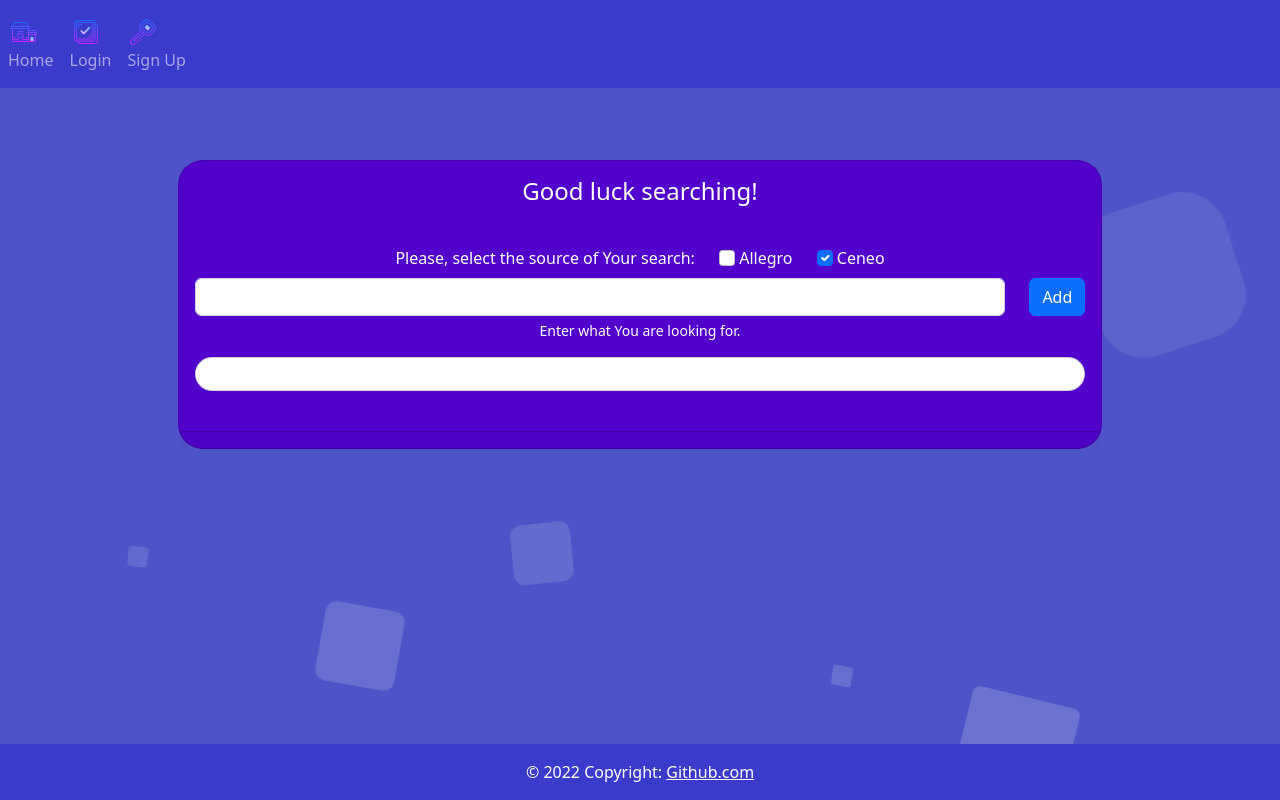
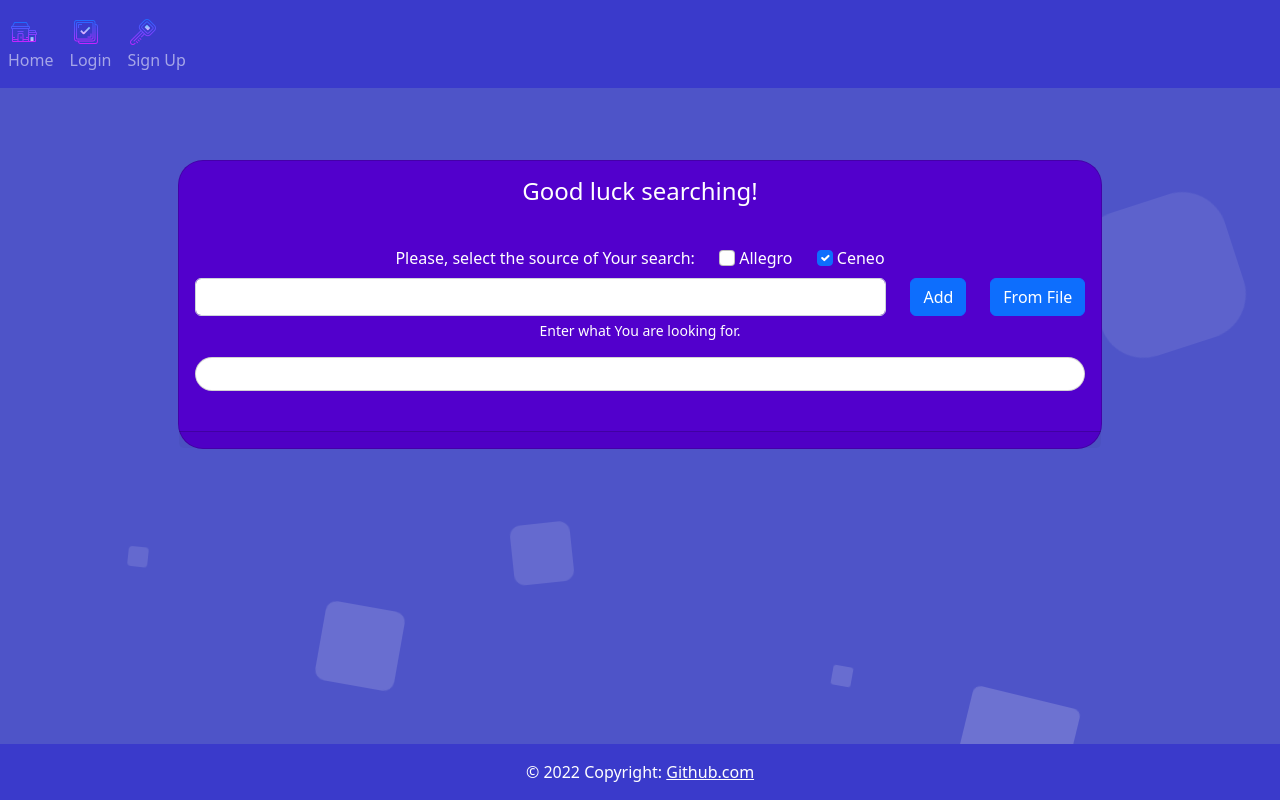
Before and after one commit to nieckojakub/IOProject, a Flask app: page / in a window 1280 px wide. Run offline with Flask 2, Linux system fonts and the light colour scheme; some libraries are stand-ins or nearby versions.

Commit message:
tiny changes

```diff
--- a/website/static/js/home_scripts.js
+++ b/website/static/js/home_scripts.js
@@ -103,8 +103,6 @@ function sendProducts(){
         return 0;
     }
 
-    document.getElementById("trigerProgresBar").click();
-
     //progressbar var
     var max_progres_counter = 0;
     if(ceneoCheckbox.checked){
@@ -118,8 +116,8 @@ function sendProducts(){
     var bar = document.getElementById("progressbar");
     var current_progres = 0;
 
-    // TODO: generate random token
-    let token = 12345678;
+    //generate random token
+    let token = Math.floor(Math.random() * (1000000000));
 
     //if allegro is checked
     if(allegroCheckbox.checked){
--- a/website/templates/home.html
+++ b/website/templates/home.html
@@ -68,6 +68,9 @@
                         <div class="col-auto">
                             <button type="button" id="AddButton" class="btn btn-primary mt-2" onclick="addProduct()">Add</button>
                         </div>
+                        <div class="col-auto">
+                            <button type="button" id="AddFromFileButton" class="btn btn-primary mt-2">From File</button>
+                        </div>
                         <div id="SearchHelp" class="form-text" style="color: white;"></div>
 
                     </div>
@@ -83,7 +86,7 @@
 
                 <!-- submit button-->
                     <div class="container" style="display:inline">
-                        <button type="button" id="SubmitBtn" class="btn btn-success mt-2" onclick="sendProducts()">Submit</button>
+                        <button type="button" id="SubmitBtn" class="btn btn-success mt-2" onclick="sendProducts();">Submit</button>
                     </div>
             </div>
 
```
